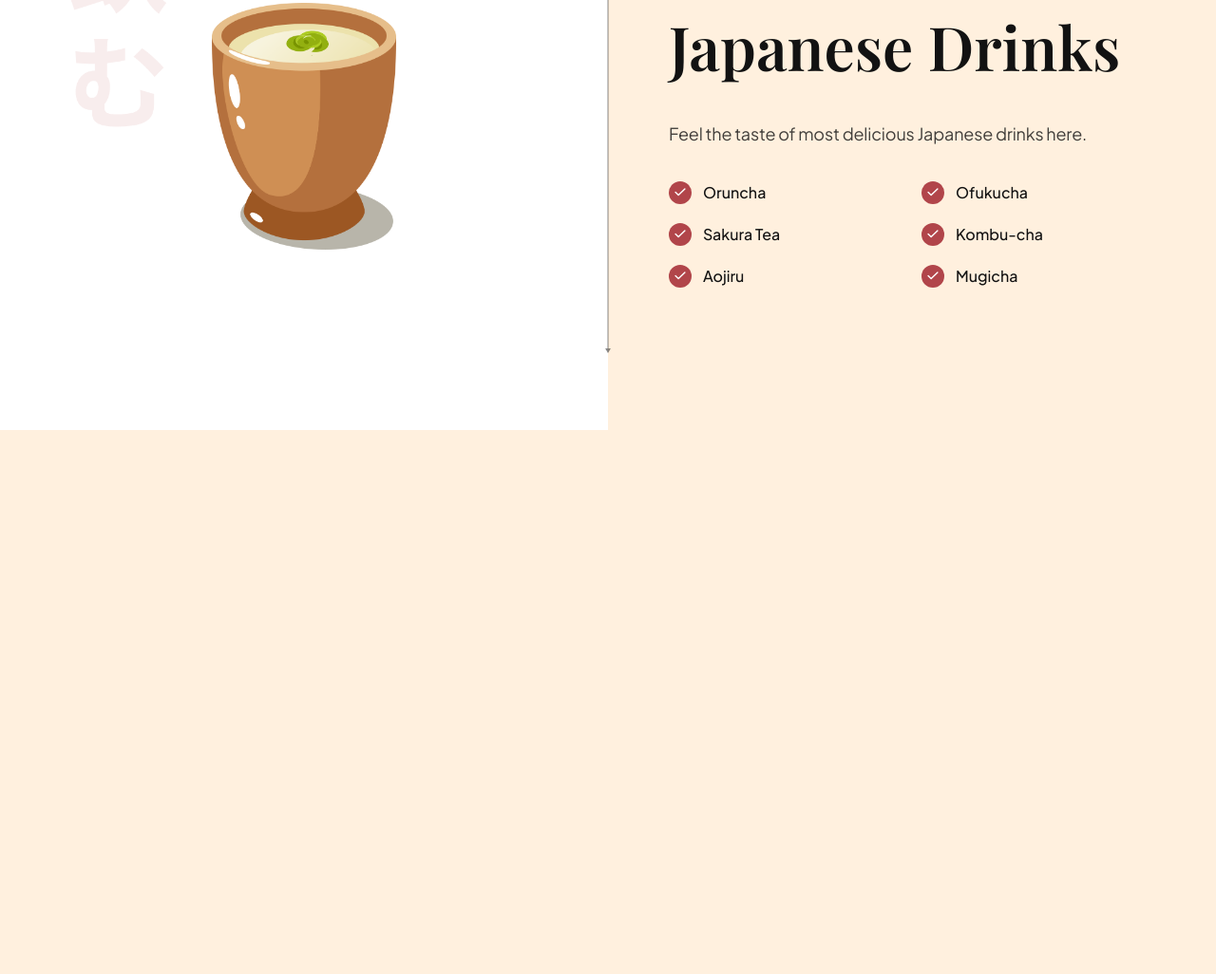
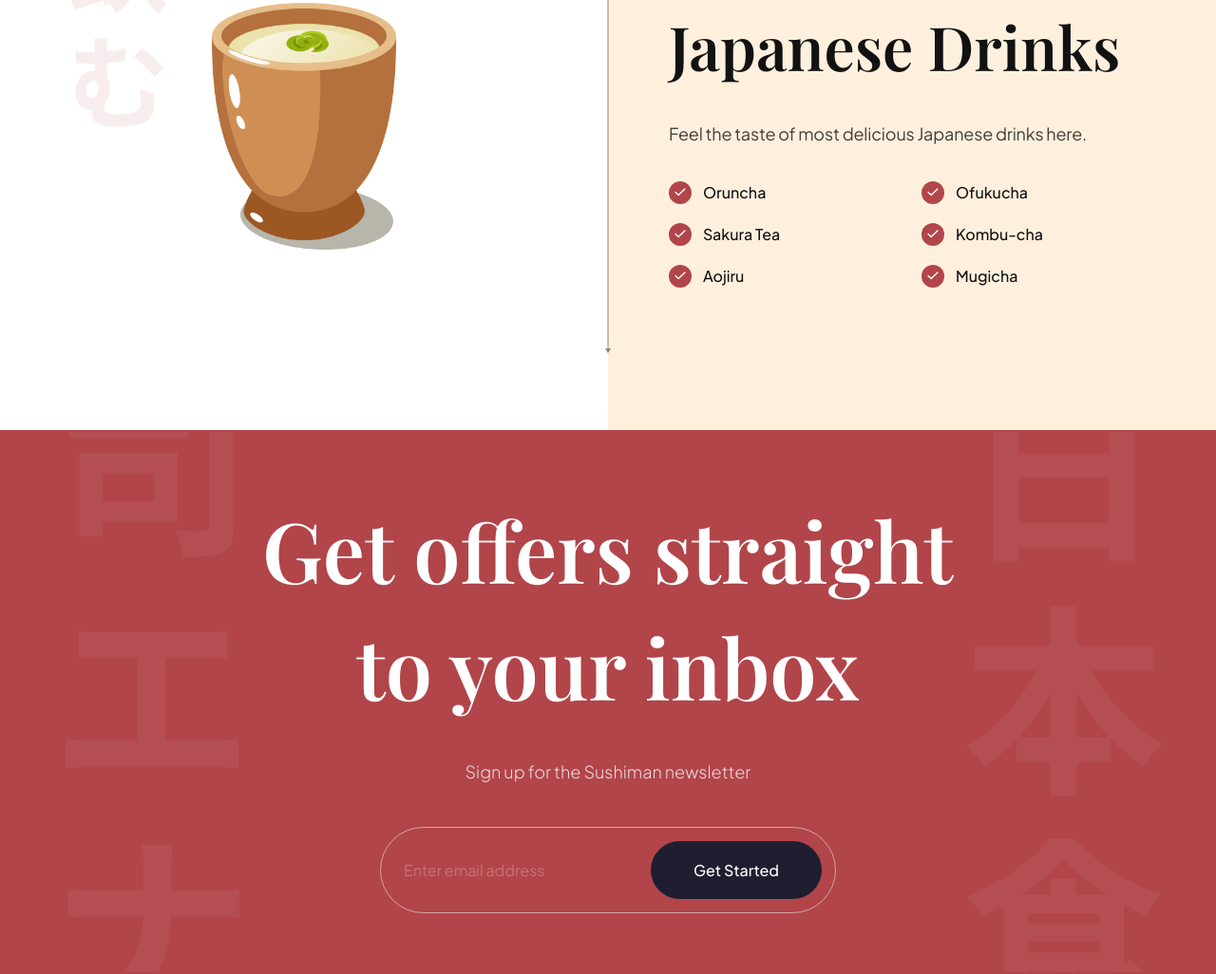
Before and after one commit to AbirDoesFrontend/sushi_website, a website built with Vite: page index.html in a window 1280 px wide. Shown: the part 3245-4271 px from the top of the page at 95% size. Before the commit the page ends 3698 px from the top, so only its background shows below. Built offline with nearby package versions, Linux system fonts and the light colour scheme.

Commit message:
Subscribe Section

```diff
--- /dev/null
+++ b/css/sections/subscribe.css
@@ -0,0 +1,85 @@
+.subscription {
+    padding: 64px;
+
+    background-color: var(--primary-color);
+    background-image: url('../../assets/subscribe_bg.png');
+    background-position: center;
+    background-repeat: no-repeat;
+    background-size: contain;
+
+    flex-direction: column;
+    overflow: hidden;
+  }
+
+  .subscription h2 {
+    font-size: 88px;
+    font-family: var(--playfair-display);
+    font-weight: 600;
+    line-height: 123px;
+
+    color: #fff;
+    text-align: center;
+  }
+
+  .subscription p {
+    font-size: 18px;
+    font-family: var(--plus-jakarta-sans);
+    font-weight: 300;
+    line-height: 36px;
+
+    margin-top: 32px;
+
+    color: rgba(255, 255, 255, 0.8);
+  }
+
+  .subscription__form {
+    min-width: 480px;
+    margin-top: 40px;
+
+    padding: 14px 14px 14px 24px;
+
+    display: flex;
+    gap: 10px;
+
+    border: 1px solid rgba(255, 255, 255, 0.5);
+    border-radius: 46px;
+  }
+
+  .subscription__form input {
+    flex: 1;
+
+    font-size:  16px;
+    font-weight: 400px;
+    font-family: var(--plus-jakarta-sans);
+
+    color: #fff;
+    opacity: 0.5;
+
+    background: transparent;
+    border: none;
+    outline: none;
+  }
+
+  .subscription__form input::placeholder {
+    color: #fff;
+    opacity: 0.5;
+  }
+
+  .subscription__form button {
+    padding: 20px;
+
+    min-width: 180px;
+
+    font-size: 16px;
+    font-weight: 500;
+    font-family: var(--plus-jakarta-sans);
+    color: #fff;
+    text-align: center;
+
+    background: var(--black-400);
+    border-radius: 46px;
+    border: none;
+    outline: none;
+
+    cursor: pointer;
+  }
--- a/css/style.css
+++ b/css/style.css
@@ -7,7 +7,7 @@
 @import url("sections/about.css");
 @import url("sections/popular.css");
 @import url("sections/trending.css");
-/*@import url("sections/subscribe.css");*/
+@import url("sections/subscribe.css");
 /*@import url("sections/footer.css"); */
 
 /* CSS variables for reusablity across all files (including above imported) */
--- a/index.html
+++ b/index.html
@@ -360,6 +360,21 @@
     </section>
     <!-- END: Trending -->
 
+    <!-- START: subscribe -->
+    <section class="subscription flex-center" id="services">
+      <h2 data-aos="flip-down">
+        Get offers straight <br />
+        to your inbox
+      </h2>
+      <p data-aos="fade-up">Sign up for the Sushiman newsletter</p>
+
+      <div class="subscription__form" data-aos="fade-up">
+        <input type="text" placeholder="Enter email address" />
+        <button>Get Started</button>
+      </div>
+    </section>
+    <!-- END: subscribe -->
+
     <script src="js/script.js" type="module"></script>
   </body>
 </html>
```
